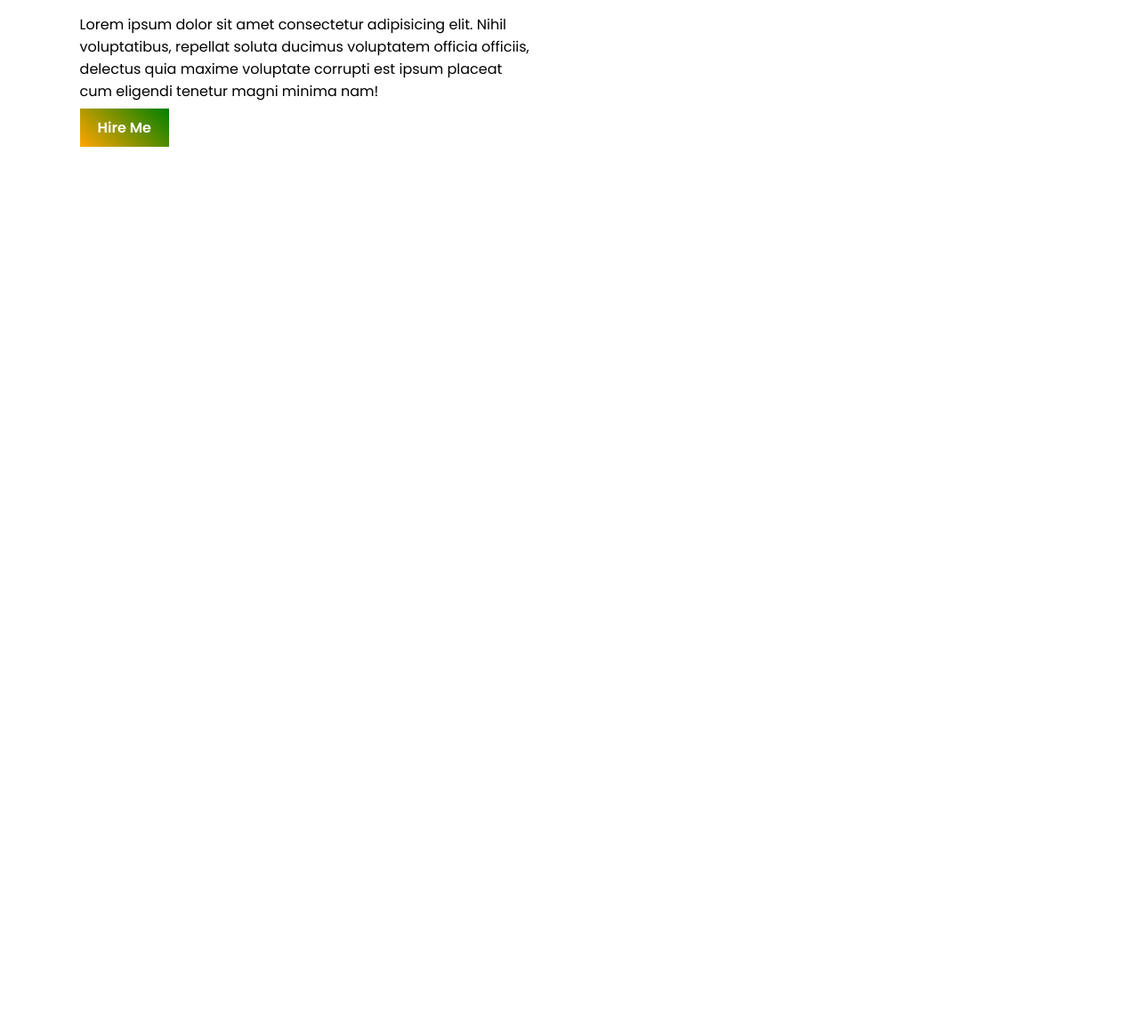
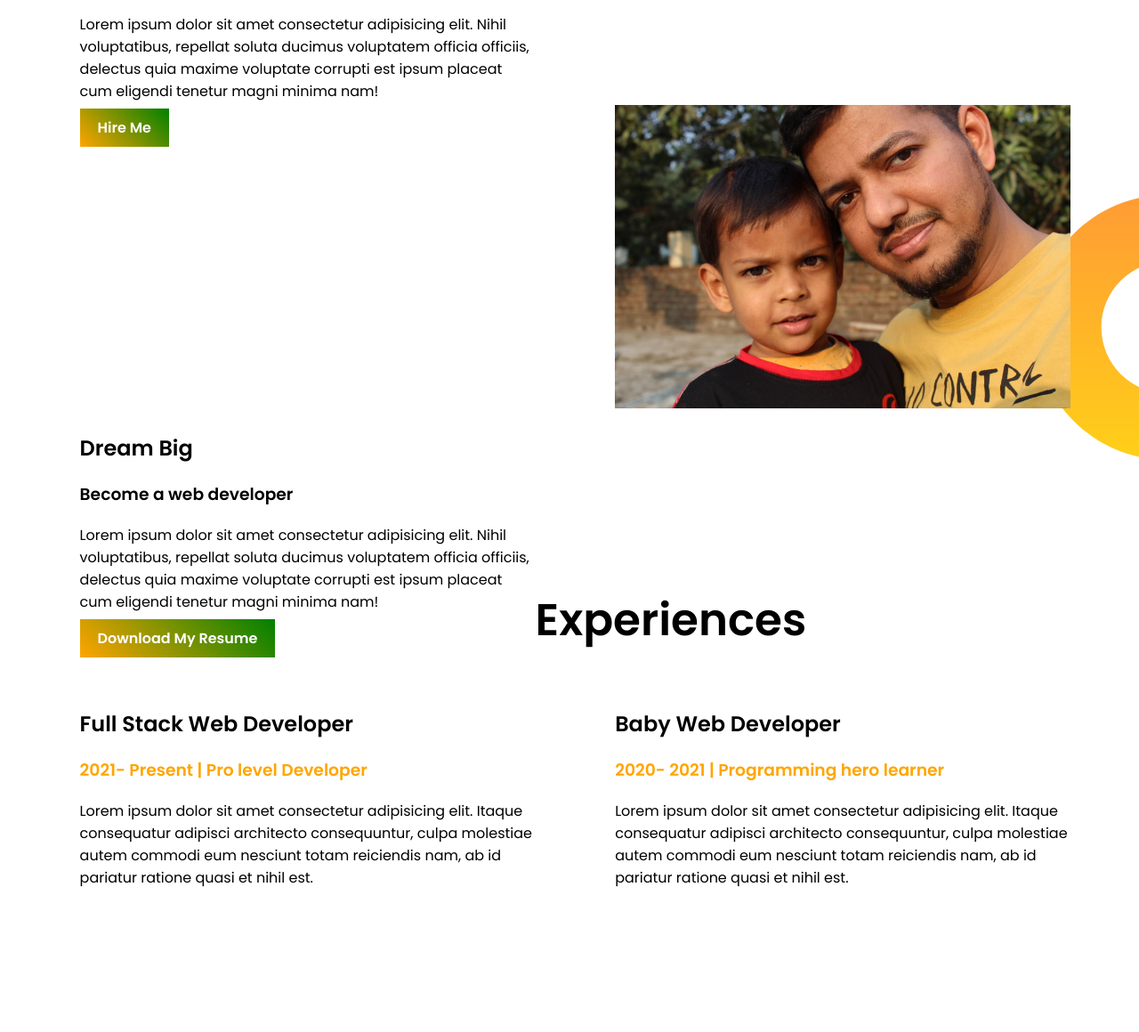
Before and after one commit to rahmatullah23/web-portfolio, a plain HTML site: page index.html in a window 1280 px wide. Shown: the part 382-1542 px from the top of the page at 89% size. Before the commit the page ends 800 px from the top, so only its background shows below. Drawn offline with Linux system fonts and the light colour scheme.

Commit message:
mid part

```diff
--- a/index.html
+++ b/index.html
@@ -11,7 +11,7 @@
     <section class="top-banner">
         <div class="half-width">
             <h1>Welcome to</h1>
-            <h1><span class="name-highlight">Rahmatullah</span> Web Site</h1>
+            <h1><span class="orange-highlight">Rahmatullah</span> Web Site</h1>
             <h3>World class professional web dev</h3>
             <p>Lorem ipsum dolor sit amet consectetur adipisicing elit. Nihil voluptatibus, repellat soluta ducimus voluptatem officia officiis, delectus quia maxime voluptate corrupti est ipsum placeat cum eligendi tenetur magni minima nam!</p>
             <a class="link-btn" target="_blank" href="https://www.linkedin.com/in/md-rahmatullah-sardar-317949b9/">Hire Me</a>
@@ -22,6 +22,31 @@
 
 
     </section>
+    <section class="dream-area">
+        <div class="half-width">
+            <img src="images/IMG_0541.JPG" alt="">
+        </div>
+        <div class="half-width">
+            <h2>Dream Big</h2>
+            <h3>Become a web developer</h3>
+            <p>Lorem ipsum dolor sit amet consectetur adipisicing elit. Nihil voluptatibus, repellat soluta ducimus voluptatem officia officiis, delectus quia maxime voluptate corrupti est ipsum placeat cum eligendi tenetur magni minima nam!</p>
+            <a class="link-btn" target="_blank" href="https://www.linkedin.com/in/md-rahmatullah-sardar-317949b9/">Download My Resume</a>
+        </div>
+    </section>
+
+    <section class="experience">
+        <h1>Experiences</h1>
+        <div class="half-width ">
+            <h2>Full Stack Web Developer</h2>
+            <h3 class="orange-highlight">2021- Present | Pro level Developer</h3>
+            <p>Lorem ipsum dolor sit amet consectetur adipisicing elit. Itaque consequatur adipisci architecto consequuntur, culpa molestiae autem commodi eum nesciunt totam reiciendis nam, ab id pariatur ratione quasi et nihil est.</p>
+        </div>
+        <div class="half-width ">
+            <h2>Baby Web Developer</h2>
+            <h3 class="orange-highlight">2020- 2021 | Programming hero learner</h3>
+            <p>Lorem ipsum dolor sit amet consectetur adipisicing elit. Itaque consequatur adipisci architecto consequuntur, culpa molestiae autem commodi eum nesciunt totam reiciendis nam, ab id pariatur ratione quasi et nihil est.</p>
+        </div>
+    </section>
 
 
 </body>
--- a/style.css
+++ b/style.css
@@ -5,7 +5,7 @@ body{
 h1{
     font-size: 50px;
 }
-.name-highlight{color: orange;}
+.orange-highlight{color: orange;}
 .half-width{
     width: 40%;
     float: left;
@@ -29,3 +29,9 @@ section{
     background-image: linear-gradient(45deg, orange, green);
     padding: 10px 20px;
 }
+.dream-area{
+    background-image: url(images/dream-bg.png);
+    background-repeat: no-repeat;
+    background-position: right;
+    box-shadow: ;
+}
```
Also changed, not shown: images/IMG_0541.JPG (added).
